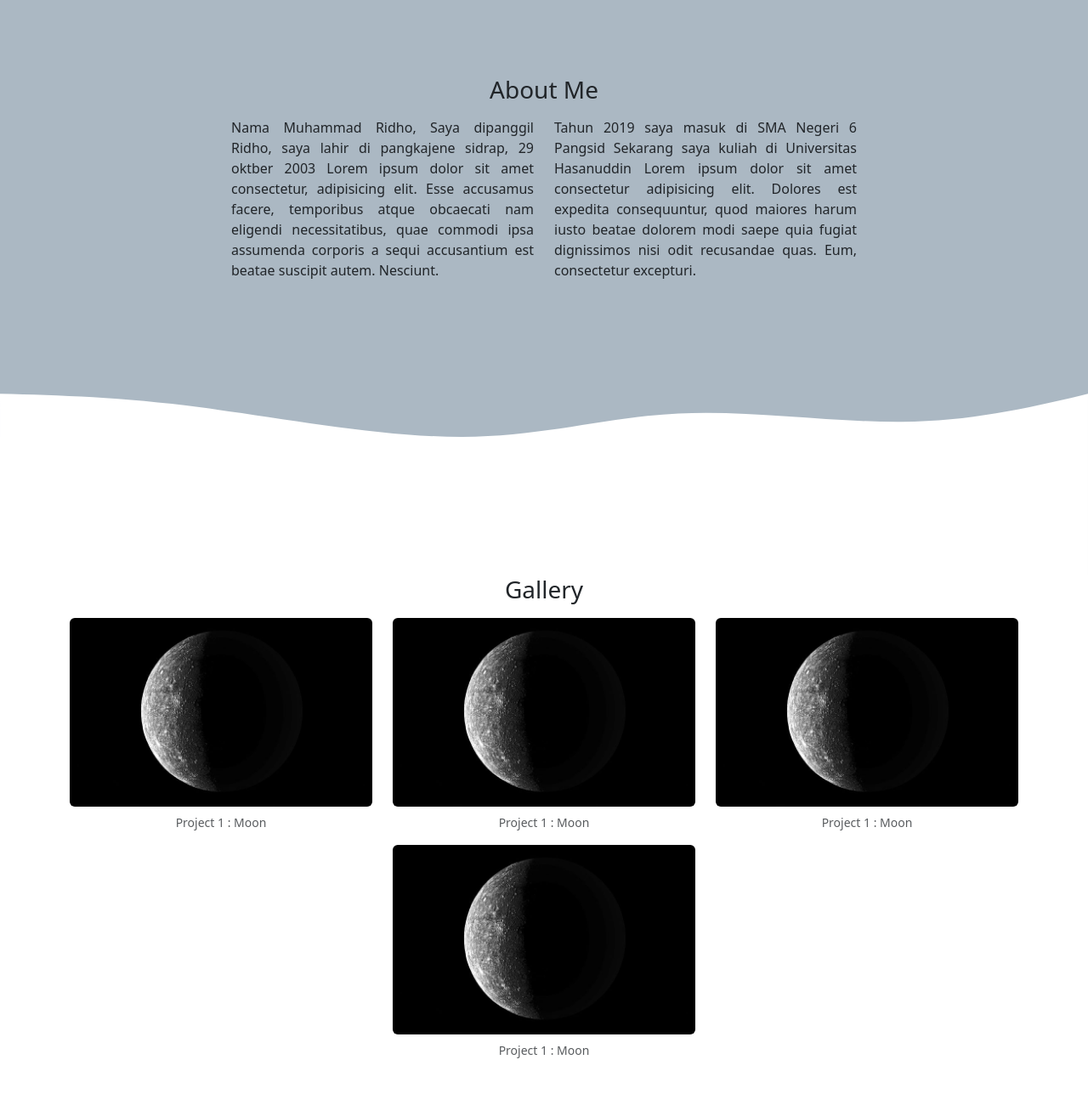
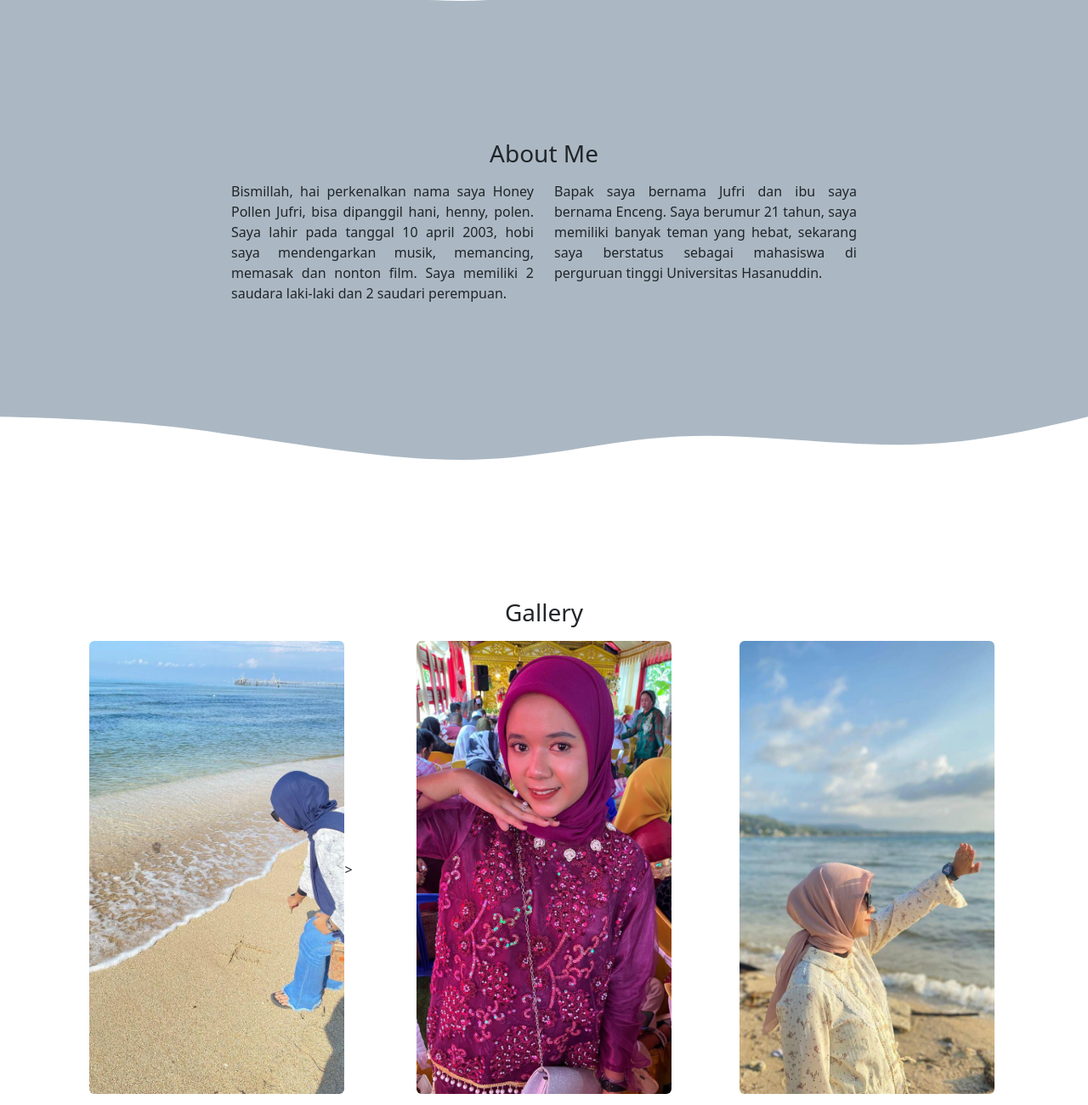
Before and after one commit to honeypollenjufri/website, a plain HTML site: page index.html in a window 1280 px wide. Shown: the part 600-1900 px from the top of the page at 85% size. Drawn offline with nearby package versions, Linux system fonts and the light colour scheme.

Commit message:
Add files via upload

```diff
--- a/index.html
+++ b/index.html
@@ -19,7 +19,7 @@
   <body>
     <nav class="navbar navbar-expand-lg bg-body-tertiary fixed-top">
       <div class="container">
-        <a class="navbar-brand" href="#"> Honey Pollen Jufri</a>
+        <a class="navbar-brand" href="#"> Honey Pollen Jufri </a>
         <button class="navbar-toggler" type="button" data-bs-toggle="collapse" data-bs-target="#navbarNav" aria-controls="navbarNav" aria-expanded="false" aria-label="Toggle navigation">
           <span class="navbar-toggler-icon"></span>
         </button>
@@ -44,9 +44,9 @@
 
     <!-- Home -->
     <section class="jumbotron text-center mt-4 pt-5">
-      <img src="./1.jpg" alt="Foto Muhammad Ridho" width="200" class="rounded-circle" />
-      <h3 class="display-4 mt-4">Honey Pollen Jufri</h3>
-      <p class="lead">Mahasiswa</p>
+      <img src="./6.jpeg" alt="Foto Honey Pollen Jufri" width="200" class="rounded-circle" />
+      <h3 class="display-4 mt-4">HONEY POLLEN JUFRI</h3>
+      <p class="lead">𝓱𝓪𝓹𝓹𝓲𝓷𝓮𝓼𝓼 𝓭𝓮𝓽𝓮𝓬𝓽𝓮𝓭</p>
     </section>
     <!-- End Home -->
     <svg width="100%" height="100%" id="svg" viewBox="0 0 1440 390" xmlns="http://www.w3.org/2000/svg" class="transition duration-300 ease-in-out delay-150"><style>
@@ -94,8 +94,8 @@
         <div class="container text-center">
             <h3 class="mb-3">About Me</h3>
             <div class="row d-flex justify-content-center">
-              <div class="col-4 textjustify">Nama Muhammad Ridho, Saya dipanggil Ridho, saya lahir di pangkajene sidrap, 29 oktber 2003 Lorem ipsum dolor sit amet consectetur, adipisicing elit. Esse accusamus facere, temporibus atque obcaecati nam eligendi necessitatibus, quae commodi ipsa assumenda corporis a sequi accusantium est beatae suscipit autem. Nesciunt.</div>
-              <div class="col-4 textjustify">Tahun 2019 saya masuk di SMA Negeri 6 Pangsid Sekarang saya kuliah di Universitas Hasanuddin Lorem ipsum dolor sit amet consectetur adipisicing elit. Dolores est expedita consequuntur, quod maiores harum iusto beatae dolorem modi saepe quia fugiat dignissimos nisi odit recusandae quas. Eum, consectetur excepturi.</div>
+              <div class="col-4 textjustify">  Bismillah, hai perkenalkan nama saya Honey Pollen Jufri, bisa dipanggil hani, henny, polen. Saya lahir pada tanggal 10 april 2003, hobi saya mendengarkan musik, memancing, memasak dan nonton film. Saya memiliki 2 saudara laki-laki dan 2 saudari perempuan.</div>
+              <div class="col-4 textjustify"> Bapak saya bernama Jufri dan ibu saya bernama Enceng. Saya berumur 21 tahun, saya memiliki banyak teman yang hebat, sekarang saya berstatus sebagai mahasiswa di perguruan tinggi Universitas Hasanuddin.  </div>
             </div>
           </div>
           <svg width="100%" height="100%" id="svg" viewBox="0 0 1440 390" xmlns="http://www.w3.org/2000/svg" class="transition duration-300 ease-in-out delay-150"><style>
@@ -130,26 +130,26 @@
         <div class="row d-flex justify-content-center">
             <div class="col-4">
                 <figure class="figure">
-                    <img src="./1.jpg" class="figure-img img-fluid rounded" alt="">
-                    <figcaption class="figure-caption">Project 1 : Moon </figcaption>
+                    <img src="./7.jpeg" class="figure-img img-fluid rounded" alt="" width="300" />>
+                    <figcaption class="figure-caption"> </figcaption>
                   </figure>
             </div>
             <div class="col-4">
                 <figure class="figure">
-                    <img src="./2.jpg" class="figure-img img-fluid rounded" alt="">
-                    <figcaption class="figure-caption">Project 1 : Moon </figcaption>
+                    <img src="./8.jpeg" class="figure-img img-fluid rounded" alt="" width="300">
+                    <figcaption class="figure-caption"> </figcaption>
                   </figure>
             </div>
             <div class="col-4">
                 <figure class="figure">
-                    <img src="./3.jpg" class="figure-img img-fluid rounded" alt="">
-                    <figcaption class="figure-caption">Project 1 : Moon </figcaption>
+                    <img src="./10.jpeg" class="figure-img img-fluid rounded" alt="" width="300">
+                    <figcaption class="figure-caption"> </figcaption>
                   </figure>
             </div>
             <div class="col-4">
                 <figure class="figure">
-                    <img src="./4.jpg" class="figure-img img-fluid rounded" alt="">
-                    <figcaption class="figure-caption">Project 1 : Moon </figcaption>
+                    <img src="./9.jpeg" class="figure-img img-fluid rounded" alt="" width="300">
+                    <figcaption class="figure-caption"> </figcaption>
                   </figure>
             </div>
         </div>
```
Also changed, not shown: 6.jpeg.
